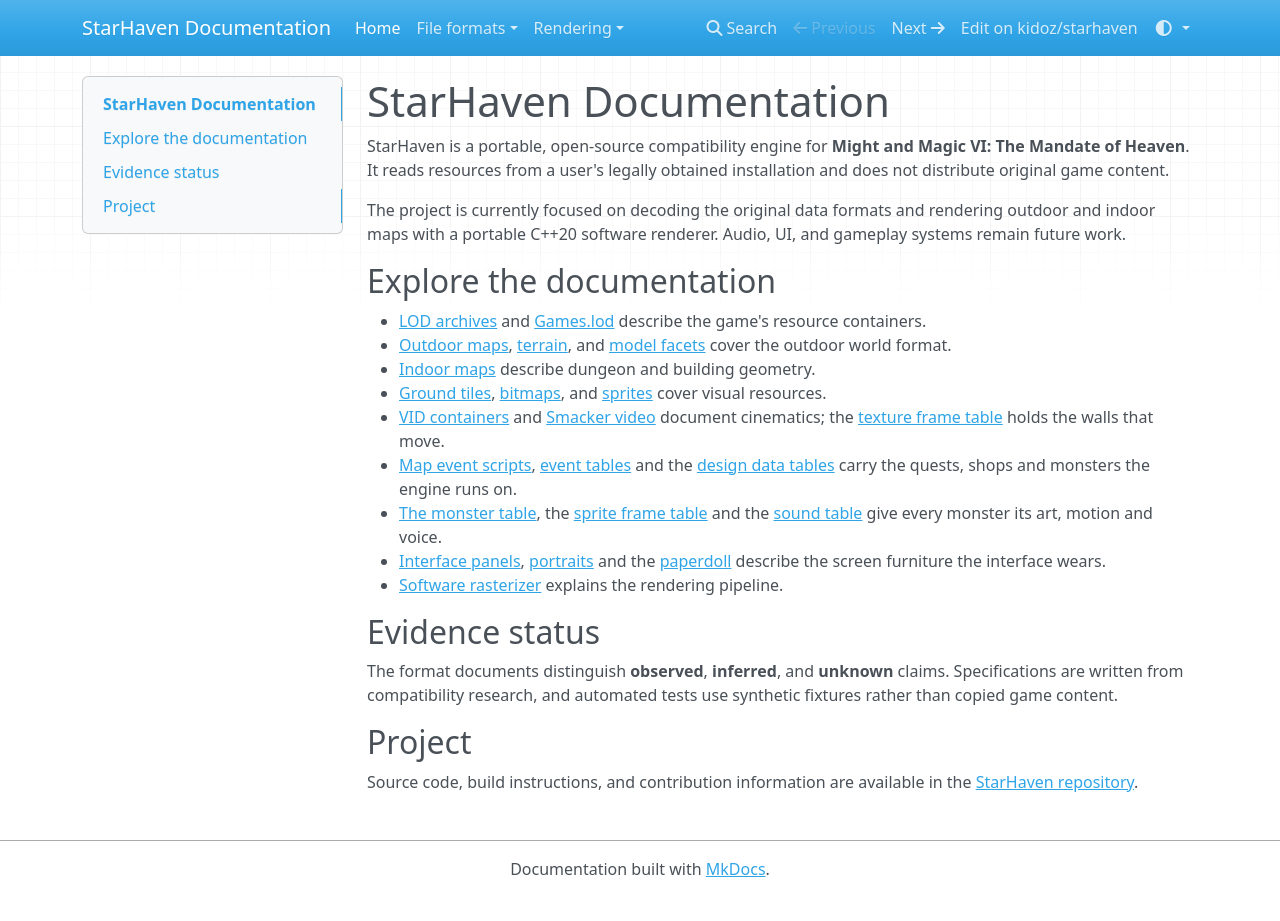
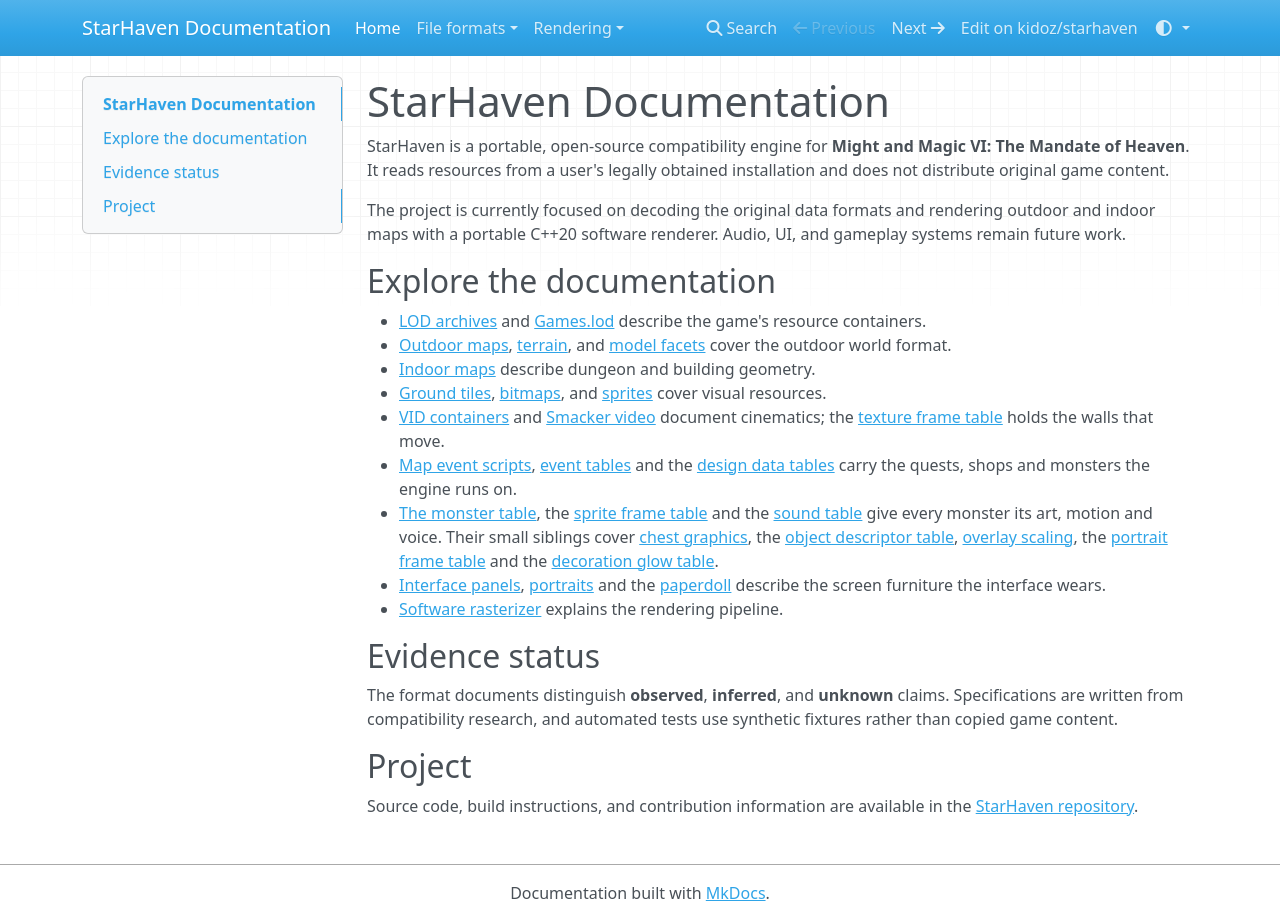
Before and after one commit to kidoz/starhaven, an MkDocs documentation site: the page built from docs/index.md, in a window 1280 px wide and 921 px high. Built offline with MkDocs 1.6.1, drawn with Linux system fonts in a browser that asks for light colours; nearby versions of some CDN libraries.

Commit message:
Shelve the seven little tables beside the sprite frames

```diff
--- a/docs/index.md
+++ b/docs/index.md
@@ -27,7 +27,12 @@
 - [The monster table](formats/dmonlist.md), the
   [sprite frame table](formats/dsft.md) and the
   [sound table](formats/dsounds.md) give every monster its art, motion
-  and voice.
+  and voice. Their small siblings cover
+  [chest graphics](formats/dchest.md), the
+  [object descriptor table](formats/dobjlist.md),
+  [overlay scaling](formats/doverlay.md), the
+  [portrait frame table](formats/dpft.md) and the
+  [decoration glow table](formats/dift.md).
 - [Interface panels](formats/interface-panels.md),
   [portraits](formats/portraits.md) and the
   [paperdoll](formats/paperdoll.md) describe the screen furniture the
--- a/mkdocs.yml
+++ b/mkdocs.yml
@@ -28,6 +28,10 @@
       - Event actors: formats/event-actors.md
       - Event sprite objects: formats/event-objects.md
       - Object descriptor table: formats/dobjlist.md
+      - Chest appearance table: formats/dchest.md
+      - Overlay table: formats/doverlay.md
+      - Portrait frame table: formats/dpft.md
+      - Decoration frame table: formats/dift.md
       - Items and item instances: formats/items.md
       - Outdoor decorations: formats/odm-decorations.md
       - Outdoor tile index: formats/odm-tile-index.md
```
Also changed, not shown: docs/formats/dsft.md (+4 -5 lines).
